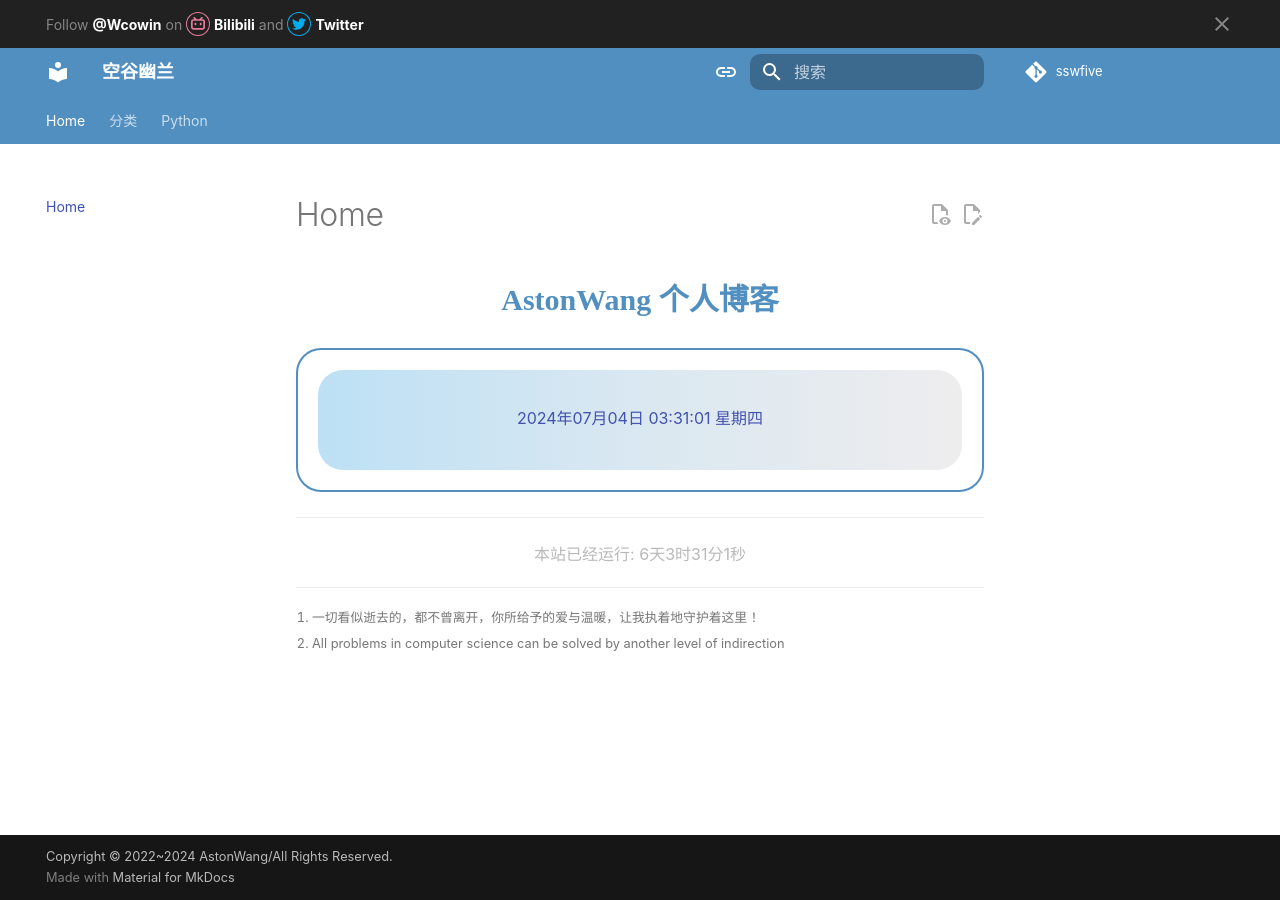
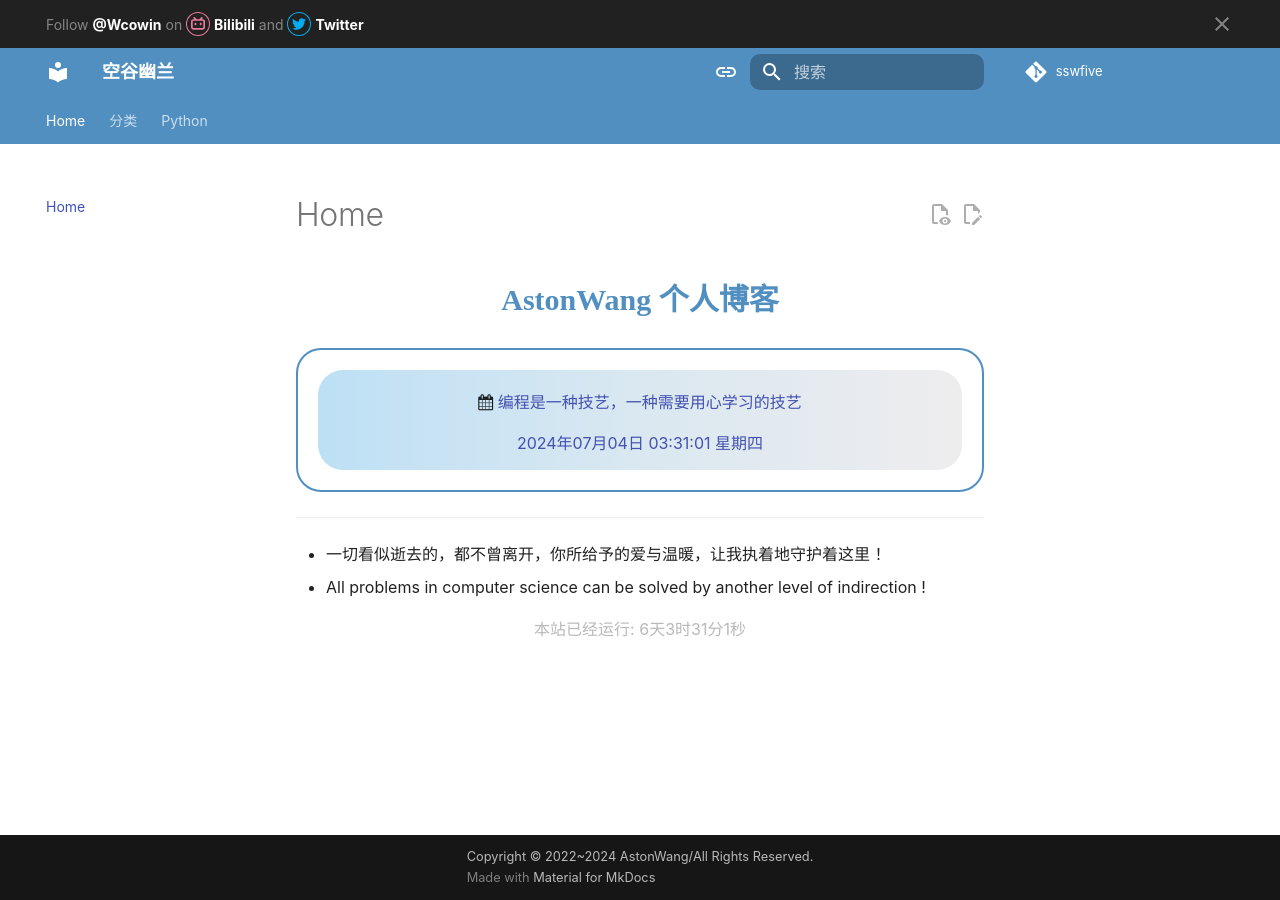
Before and after one commit to sswfive/bloghub, an MkDocs documentation site: the page built from docs/index.md, in a window 1280 px wide. Built offline with MkDocs 1.6.1 and Material for MkDocs 9.7.7, drawn with Linux system fonts in a browser that asks for light colours; nearby versions of some CDN libraries; a style sheet for code colours, icons or effects is not loaded.

Commit message:
feat: optimize blog style

```diff
--- a/docs/index.md
+++ b/docs/index.md
@@ -6,15 +6,6 @@ hide:
   - feedback
 comments: false
 ---
-
-<!--
-                      __  _                _      _
- ___  ___ __      __ / _|(_)__   __  ___  | |__  | |  ___    __ _
-/ __|/ __|\ \ /\ / /| |_ | |\ \ / / / _ \ | '_ \ | | / _ \  / _` |
-\__ \\__ \ \ V  V / |  _|| | \ V / |  __/ | |_) || || (_) || (_| |
-|___/|___/  \_/\_/  |_|  |_|  \_/   \___| |_.__/ |_| \___/  \__, |
--->
-
 
 
 <center><font  color= #518FC1 size=6 class="ml3">AstonWang 个人博客</font></center>
@@ -52,9 +43,10 @@ comments: false
 
 <div id="rcorners2" >
   <div id="rcorners1">
-    <!-- <i class="fa fa-calendar" style="font-size:100"></i> -->
+    <i class="fa fa-calendar" style="font-size:100"></i>
     <body>
       <font color="#4351AF">
+      编程是一种技艺，一种需要用心学习的技艺
         <p class="p1"></p>
 <script defer>
     //格式：2020年04月12日 10:20:00 星期二
--- a/docs/overrides/partials/footer.html
+++ b/docs/overrides/partials/footer.html
@@ -65,7 +65,7 @@
 
   <!-- Further information -->
   <div class="md-footer-meta md-typeset">
-    <div class="md-footer-meta__inner md-grid">
+    <div class="md-footer-meta__inner md-grid" style="display: flex; justify-content: center; ">
       {% include "partials/copyright.html" %}
 
     <!-- <font color="#B9B9B9">
--- a/mkdocs.yml
+++ b/mkdocs.yml
@@ -18,7 +18,7 @@ theme:
       toggle:
         icon: material/link
         name: 关闭自动模式
-    #primary: blue grey
+      # primary: blue grey
     - media: "(prefers-color-scheme: light)"
       scheme: default # 日间模式
       primary: blue grey # 上方的
--- a/pyproject.toml
+++ b/pyproject.toml
@@ -3,7 +3,7 @@ name = "bloghub"
 version = "1.0"
 description = "AstonWang's blogs"
 authors = [
-    {name = "AstonWang", email = "AstonWang"},
+    {name = "AstonWang", email = "sswss5@aliyun.com"},
 ]
 dependencies = []
 requires-python = ">=3.12"
```
Also changed, not shown: other parts of docs/index.md (+2 -2 lines).
